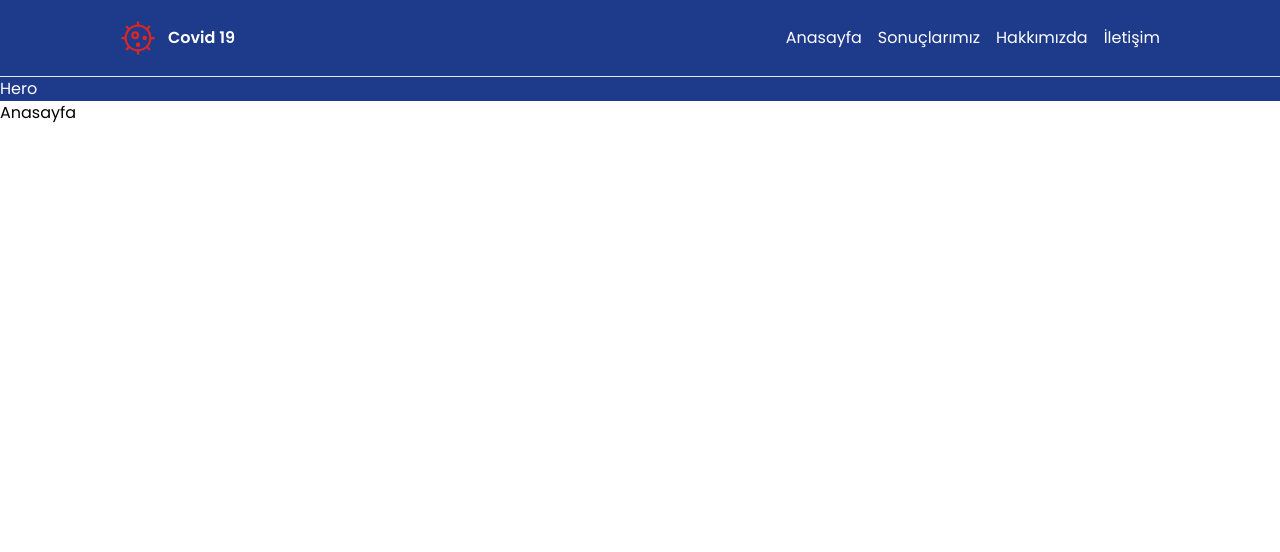
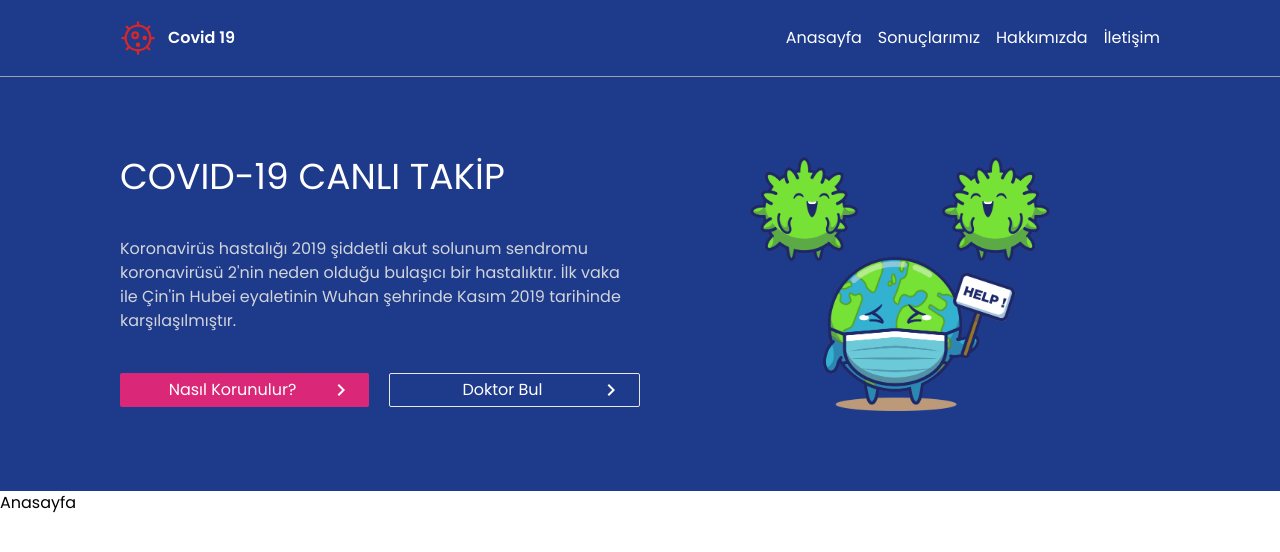
Before and after one commit to emreertugrl/Unit_Test_Covid_Tracker, a React (Create React App) app: page / in a window 1280 px wide. Shown: the top 552 px of the page. Built offline with nearby package versions, Linux system fonts and the light colour scheme.

Commit message:
hero components design completed.

```diff
--- a/src/components/header/index.jsx
+++ b/src/components/header/index.jsx
@@ -5,7 +5,7 @@ import { PiVirus } from "react-icons/pi";
 
 const Header = () => {
   return (
-    <div className="border-b bg-blue-900 text-white">
+    <div className="border-b border-gray-400 bg-blue-900 text-white">
       <Container design="flex justify-between items-center ">
         <Link to="/" className="flex gap-3 items-center">
           <PiVirus className="text-4xl text-red-600" />
@@ -18,7 +18,7 @@ const Header = () => {
           <a href="#" className="max-md:hidden">
             Hakkımızda
           </a>
-          <a href="#" className="max-md:hidden">
+          <a href="#" className="max-lg:hidden">
             İletişim
           </a>
         </nav>
--- a/src/pages/home/Hero.jsx
+++ b/src/pages/home/Hero.jsx
@@ -1,5 +1,37 @@
+import { MdOutlineKeyboardArrowRight as Arrow } from "react-icons/md";
+import Container from "../../components/container";
+
 const Hero = () => {
-  return <div className="bg-blue-900 text-white">Hero</div>;
+  return (
+    <div className="bg-blue-900 text-white ">
+      <Container design="py-10 md:py-20 grid md:grid-cols-2 h-full   ">
+        <div className="flex flex-col gap-5 md:gap-10">
+          <h1 className="text-4xl">COVID-19 CANLI TAKİP</h1>
+
+          <p className="text-gray-300">
+            Koronavirüs hastalığı 2019 şiddetli akut solunum sendromu
+            koronavirüsü 2'nin neden olduğu bulaşıcı bir hastalıktır. İlk vaka
+            ile Çin'in Hubei eyaletinin Wuhan şehrinde Kasım 2019 tarihinde
+            karşılaşılmıştır.
+          </p>
+
+          <div className="flex gap-5 ">
+            <button className="flex py-1 px-4 rounded-sm flex-1 items-center bg-pink-600  hover:bg-pink-500 transition">
+              <span className="flex-1 whitespace-nowrap">Nasıl Korunulur?</span>{" "}
+              <Arrow className="text-2xl" />
+            </button>
+            <button className="py-1 px-4 rounded-sm flex-1 flex border hover:bg-white transition hover:text-black">
+              <span className="flex-1 whitespace-nowrap">Doktor Bul</span>{" "}
+              <Arrow className="text-2xl" />
+            </button>
+          </div>
+        </div>
+        <div className=" flex justify-center">
+          <img src="/hero.png" alt="" className="w-[300px] md:h-[250px]:" />
+        </div>
+      </Container>
+    </div>
+  );
 };
 
 export default Hero;
```
Also changed, not shown: public/hero.png (added).
